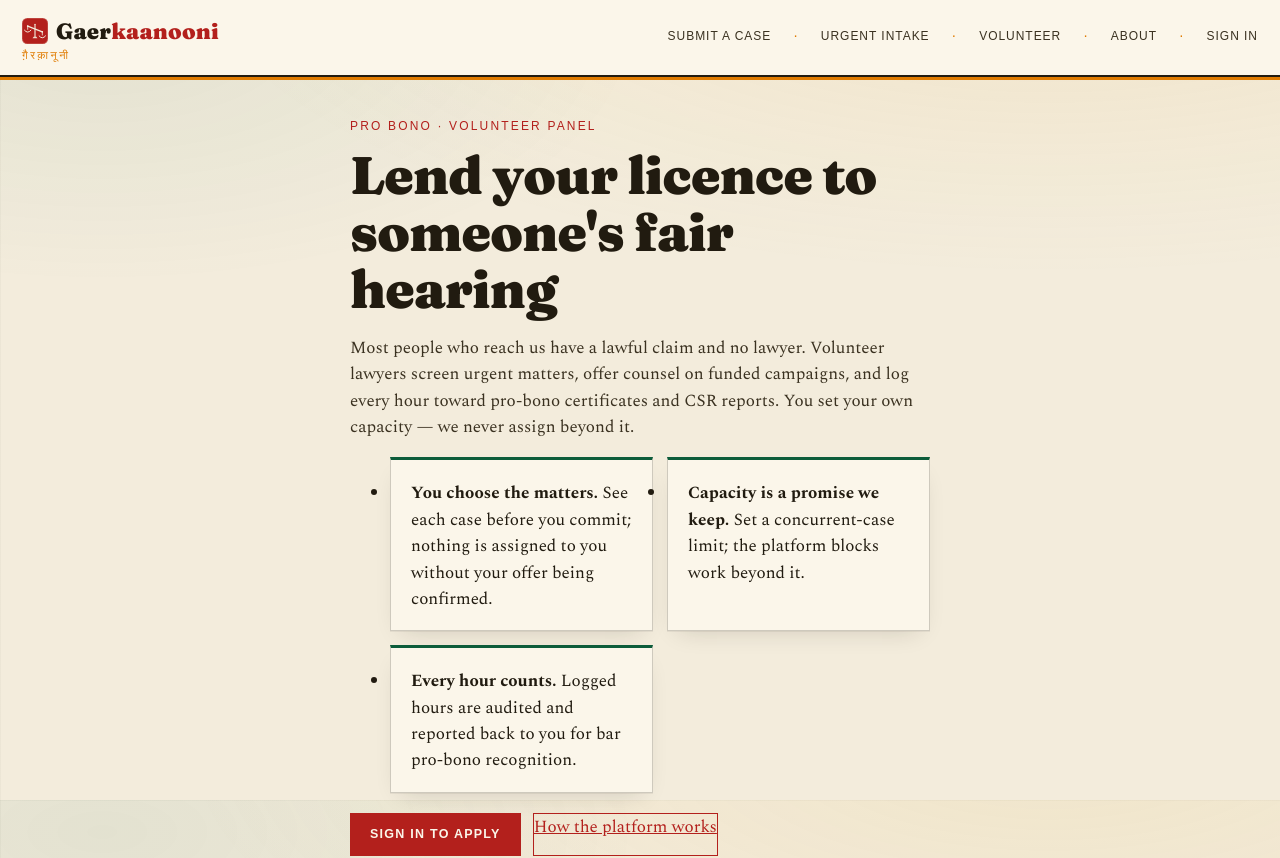
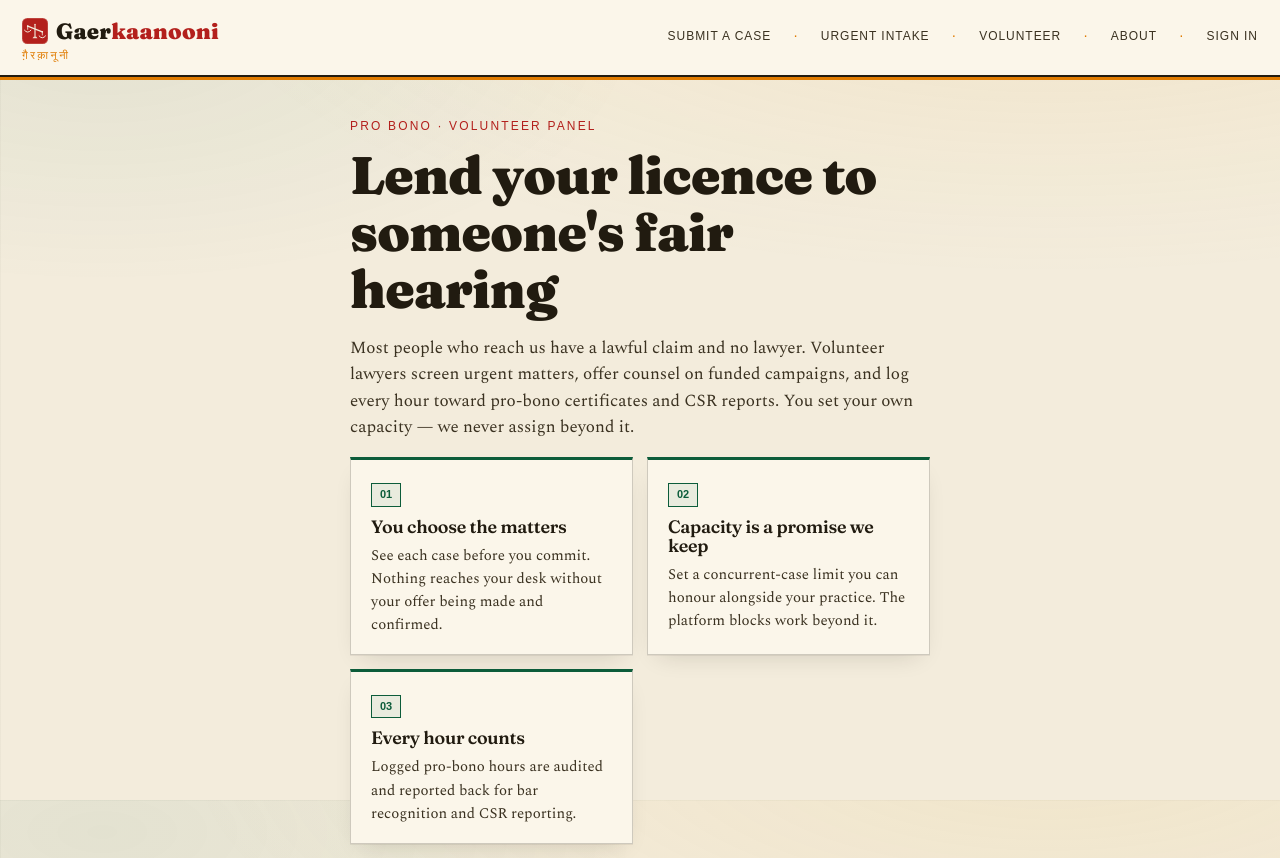
Before and after one commit to gaerkaanooni/Gaerkaanooni, a Next.js app in the folder apps/web/: page /volunteer in a window 1280 px wide. Shown: the top 858 px of the page. Built offline with nearby package versions, Linux system fonts and the light colour scheme; no server answers; a web font is replaced by a local one.

Commit message:
fix(volunteer): rebuild signed-out hero cards to match .principle pattern
The principles grid expects <div class=principle> with a step-no badge,
heading and body (as on /about) — an ad-hoc <ul><li> leaked raw bullets and
broke card alignment. Now uses the exact structure with reveal animations.

```diff
--- a/apps/web/src/app/volunteer/page.tsx
+++ b/apps/web/src/app/volunteer/page.tsx
@@ -21,6 +21,26 @@ export default async function VolunteerPage() {
   const user = await getPublicUser()
 
   if (!user) {
+    const commitments = [
+      {
+        no: '01',
+        title: 'You choose the matters',
+        body:
+          'See each case before you commit. Nothing reaches your desk without your offer being made and confirmed.',
+      },
+      {
+        no: '02',
+        title: 'Capacity is a promise we keep',
+        body:
+          'Set a concurrent-case limit you can honour alongside your practice. The platform blocks work beyond it.',
+      },
+      {
+        no: '03',
+        title: 'Every hour counts',
+        body:
+          'Logged pro-bono hours are audited and reported back for bar recognition and CSR reporting.',
+      },
+    ]
     return (
       <main className="narrow">
         <p className="detail-category reveal">Pro bono · volunteer panel</p>
@@ -30,20 +50,15 @@ export default async function VolunteerPage() {
           matters, offer counsel on funded campaigns, and log every hour toward pro-bono certificates
           and CSR reports. You set your own capacity — we never assign beyond it.
         </p>
-        <ul className="principles">
-          <li className="principle">
-            <strong>You choose the matters.</strong> See each case before you commit; nothing is
-            assigned to you without your offer being confirmed.
-          </li>
-          <li className="principle">
-            <strong>Capacity is a promise we keep.</strong> Set a concurrent-case limit; the platform
-            blocks work beyond it.
-          </li>
-          <li className="principle">
-            <strong>Every hour counts.</strong> Logged hours are audited and reported back to you for
-            bar pro-bono recognition.
-          </li>
-        </ul>
+        <div className="principles">
+          {commitments.map((c, i) => (
+            <div className={`principle reveal d${i + 1}`} key={c.no}>
+              <span className="step-no">{c.no}</span>
+              <h3>{c.title}</h3>
+              <p>{c.body}</p>
+            </div>
+          ))}
+        </div>
         <div className="cta-row">
           <Link className="button" href="/login?intent=volunteer">
             Sign in to apply
```
